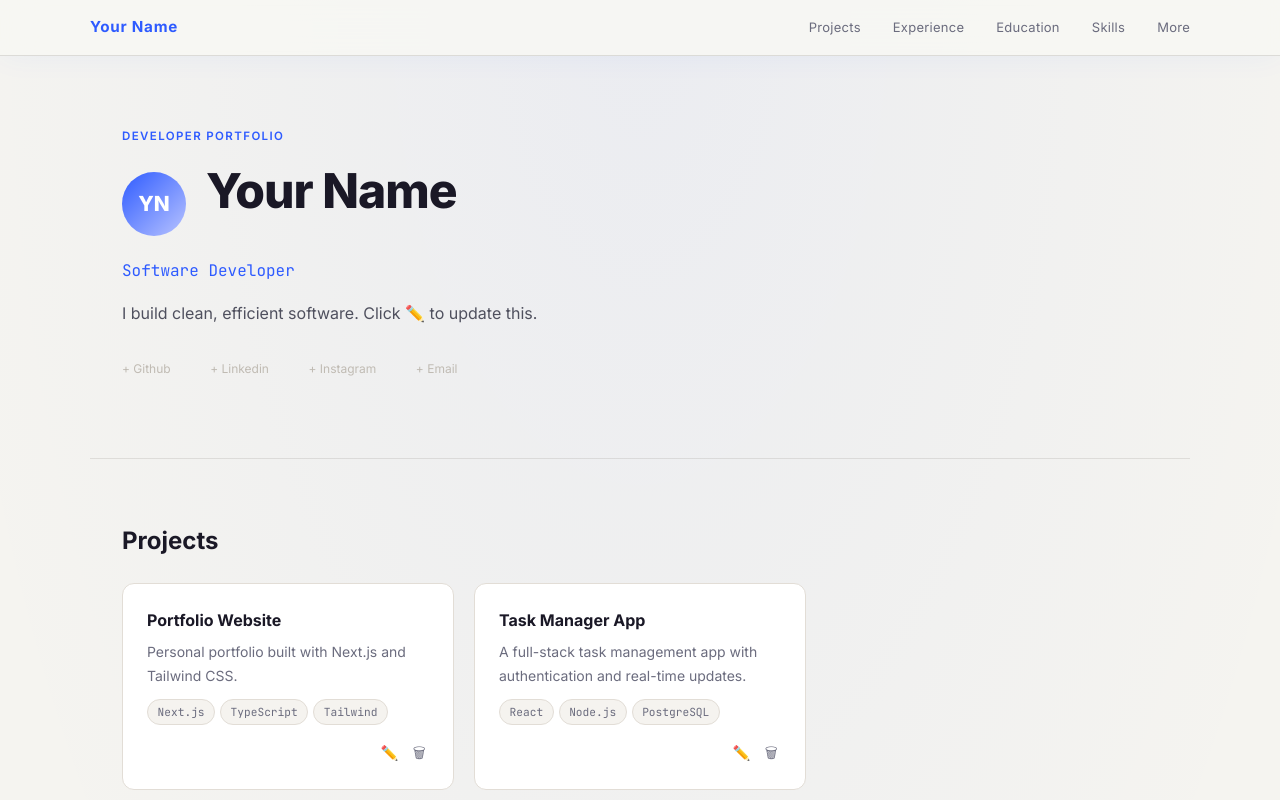
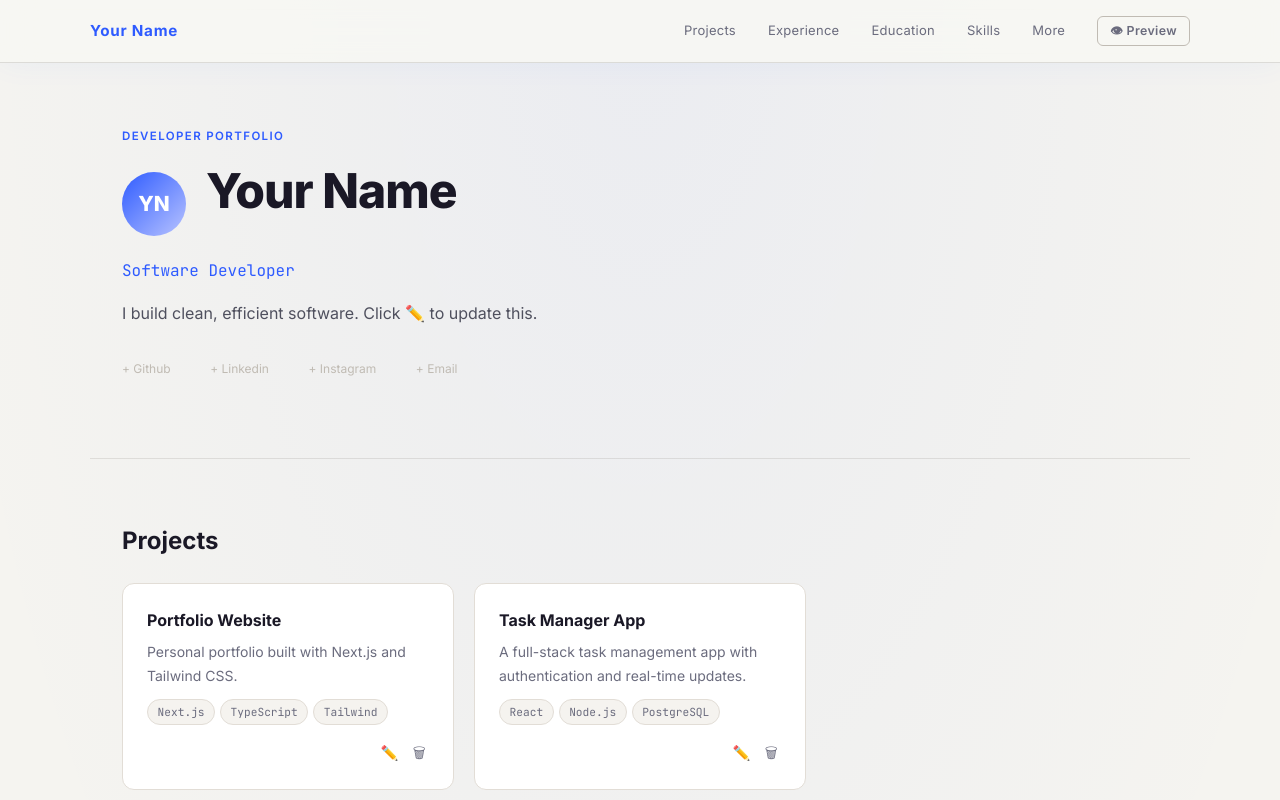
Before and after one commit to mainuddinMains/devfolio, a Next.js app: page / in a window 1280 px wide. Shown: the top 800 px of the page. Built offline with nearby package versions, Linux system fonts and the light colour scheme.

Commit message:
add preview toggle to navbar

```diff
--- a/components/Navbar.tsx
+++ b/components/Navbar.tsx
@@ -1,9 +1,11 @@
 'use client'
 
 import { useState } from 'react'
+import { usePreview } from '@/lib/PreviewContext'
 
 interface NavbarProps {
   name: string
+  profileImage?: string
 }
 
 const links = [
@@ -14,8 +16,9 @@ const links = [
   { label: 'More', href: '#more' },
 ]
 
-export default function Navbar({ name }: NavbarProps) {
+export default function Navbar({ name, profileImage }: NavbarProps) {
   const [menuOpen, setMenuOpen] = useState(false)
+  const { preview, setPreview } = usePreview()
 
   return (
     <nav
@@ -34,13 +37,27 @@ export default function Navbar({ name }: NavbarProps) {
       }}
     >
       <div style={{ maxWidth: '1100px', margin: '0 auto', display: 'flex', justifyContent: 'space-between', alignItems: 'center' }}>
-        <span style={{ fontWeight: 700, color: '#2e5bff', fontSize: '0.95rem', letterSpacing: '0.05em' }}>
-          {name || 'PORTFOLIO'}
-        </span>
+        <div style={{ display: 'flex', alignItems: 'center', gap: '0.6rem' }}>
+          {profileImage && (
+            // eslint-disable-next-line @next/next/no-img-element
+            <img
+              src={profileImage}
+              alt="Profile"
+              style={{
+                width: '28px', height: '28px', borderRadius: '50%',
+                objectFit: 'cover', flexShrink: 0,
+                border: '1.5px solid rgba(46,91,255,0.25)',
+              }}
+            />
+          )}
+          <span style={{ fontWeight: 700, color: '#2e5bff', fontSize: '0.95rem', letterSpacing: '0.05em' }}>
+            {name || 'PORTFOLIO'}
+          </span>
+        </div>
 
         {/* Desktop links */}
         <div className="hidden sm:flex" style={{ gap: '2rem', alignItems: 'center' }}>
-          {links.map((link) => (
+          {!preview && links.map((link) => (
             <a
               key={link.href}
               href={link.href}
@@ -58,6 +75,23 @@ export default function Navbar({ name }: NavbarProps) {
               {link.label}
             </a>
           ))}
+          <button
+            onClick={() => setPreview(!preview)}
+            style={{
+              background: preview ? '#1a1826' : 'transparent',
+              border: `1px solid ${preview ? '#1a1826' : '#c0bbb3'}`,
+              color: preview ? '#f8f7f3' : '#6b6c7e',
+              borderRadius: '6px',
+              padding: '0.3rem 0.75rem',
+              fontSize: '0.775rem',
+              fontWeight: 600,
+              cursor: 'pointer',
+              letterSpacing: '0.03em',
+              transition: 'all 0.15s',
+            }}
+          >
+            {preview ? '✕ Exit Preview' : '👁 Preview'}
+          </button>
         </div>
 
         {/* Hamburger */}
@@ -88,7 +122,7 @@ export default function Navbar({ name }: NavbarProps) {
             margin: '0 auto',
           }}
         >
-          {links.map((link) => (
+          {!preview && links.map((link) => (
             <a
               key={link.href}
               href={link.href}
@@ -103,6 +137,23 @@ export default function Navbar({ name }: NavbarProps) {
               {link.label}
             </a>
           ))}
+          <button
+            onClick={() => { setPreview(!preview); setMenuOpen(false) }}
+            style={{
+              background: preview ? '#1a1826' : 'transparent',
+              border: `1px solid ${preview ? '#1a1826' : '#c0bbb3'}`,
+              color: preview ? '#f8f7f3' : '#6b6c7e',
+              borderRadius: '6px',
+              padding: '0.3rem 0.75rem',
+              fontSize: '0.775rem',
+              fontWeight: 600,
+              cursor: 'pointer',
+              letterSpacing: '0.03em',
+              alignSelf: 'flex-start',
+            }}
+          >
+            {preview ? '✕ Exit Preview' : '👁 Preview'}
+          </button>
         </div>
       )}
     </nav>
```
